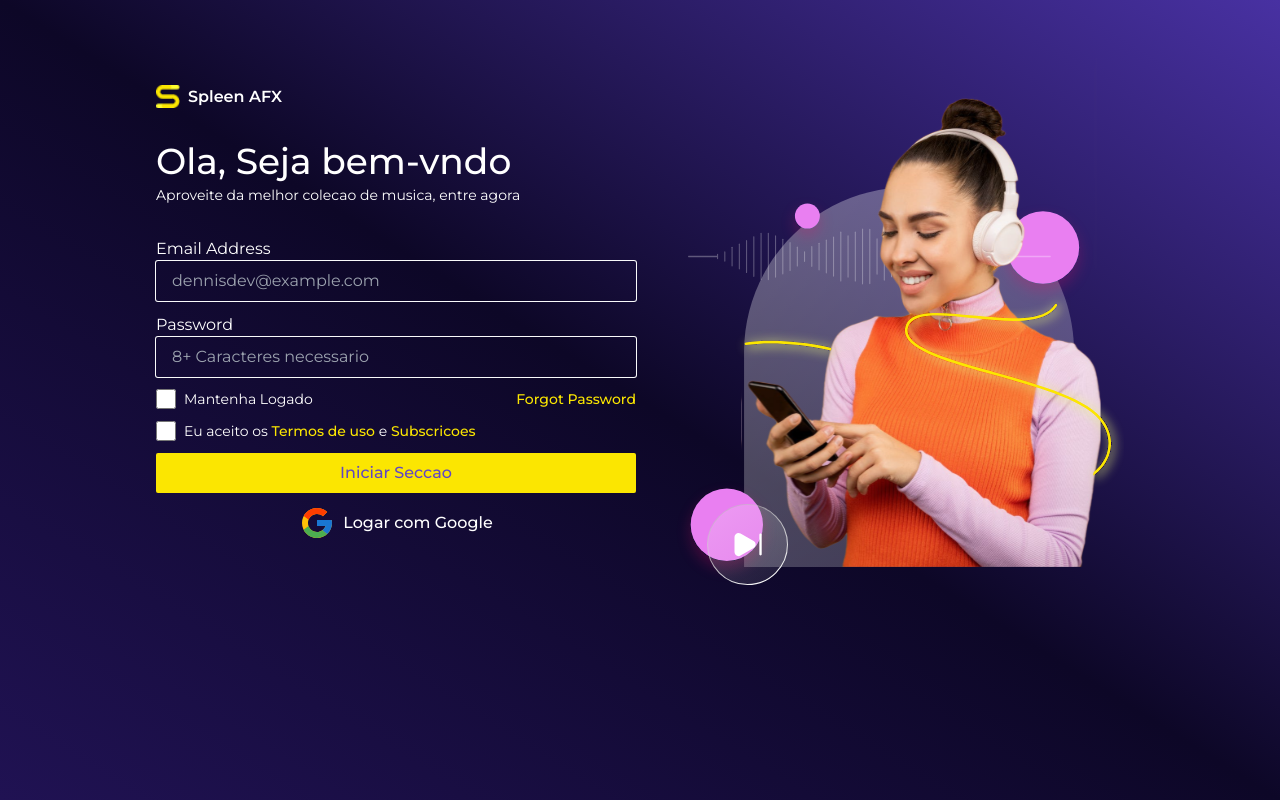
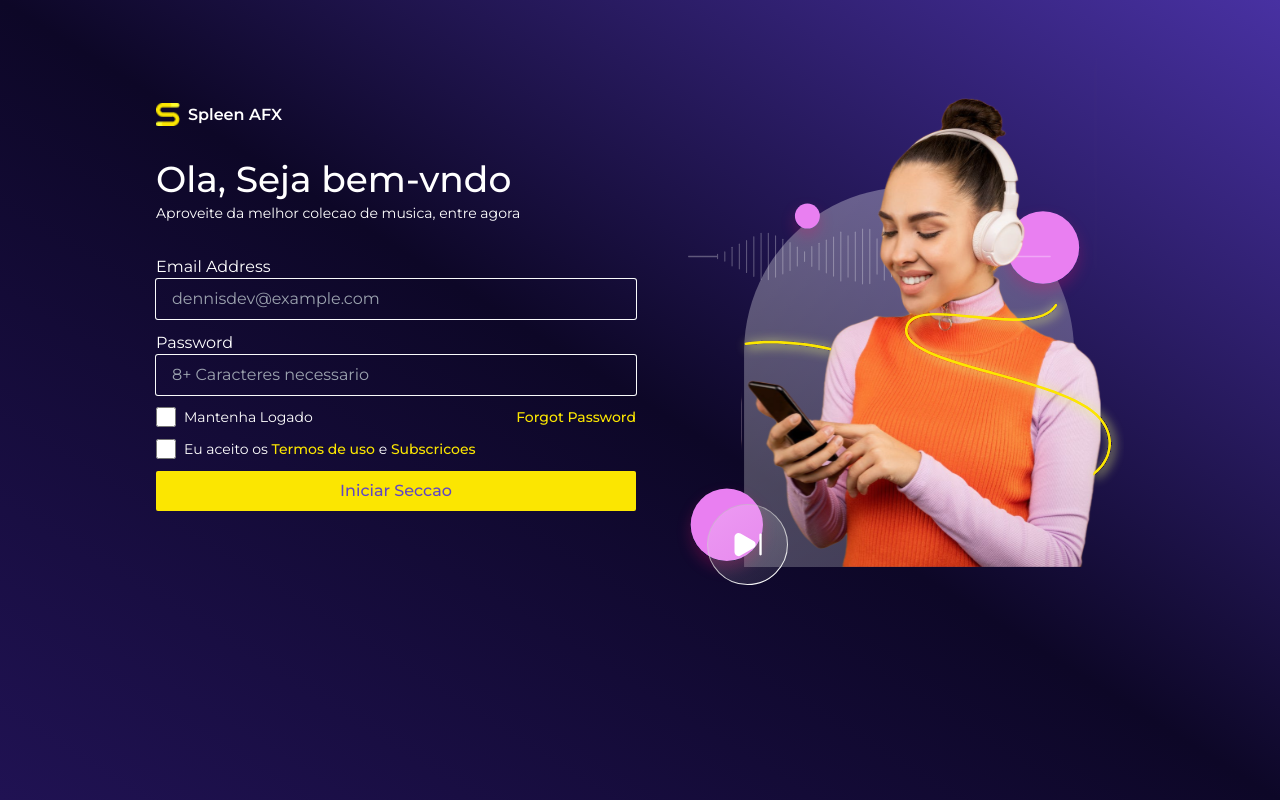
Before and after one commit to dennisDev77/splaeen-afx, a Next.js app: page / in a window 1280 px wide. Built offline with nearby package versions, Linux system fonts and the light colour scheme.

Commit message:
add signIn to google

```diff
--- a/src/components/forms/BtnGoogle.tsx
+++ b/src/components/forms/BtnGoogle.tsx
@@ -1,15 +1,16 @@
 import React from 'react'
+import { ReactNode } from 'react';
 
-// import icons
-import { FcGoogle } from "react-icons/fc";
+interface Props{
+   children:ReactNode,
+   onClick?:()=>void //Permite receber onClick
+}
 
-const BtnGoogle = () => {
+const BtnGoogle = ({children, onClick}:Props) => {
   return (
-    <button className='flex justify-center items-center gap-2'>
-    <span className='text-4xl flex justify-center items-cente'>
-        <FcGoogle/>
-    </span>
-    <span className='text-base font-medium'>Logar com Google</span>
+
+    <button className='flex justify-center items-center gap-2' onClick={onClick}>
+      {children}
     </button>
   )
 }
```
